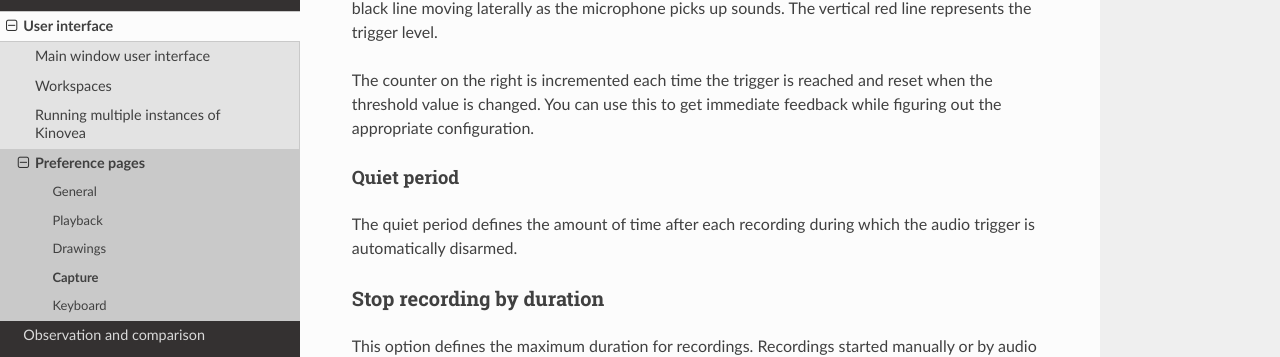
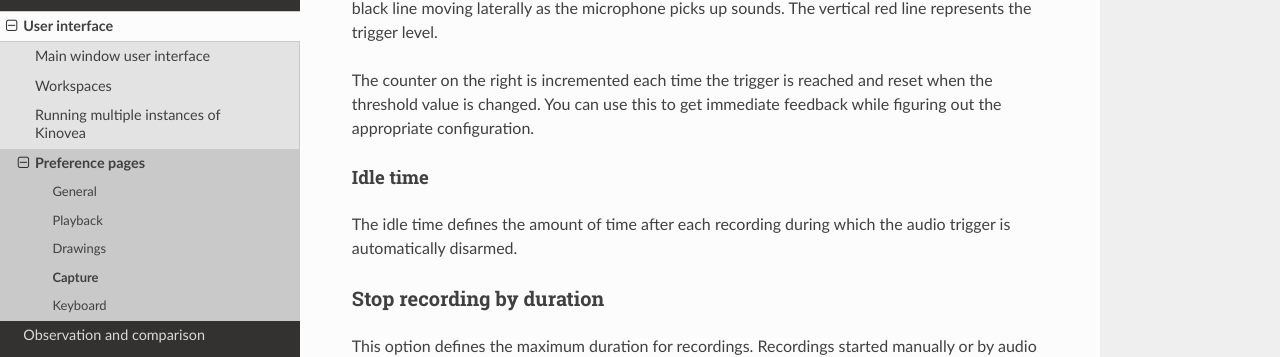
Before and after one commit to Kinovea/kinovea-docs, a Sphinx documentation site: the page built from source/userinterface/preferences/capture.rst, in a window 1280 px wide and 900 px high, scrolled down 9606 px. Shown: the part 95-452 px from the top of the window. Built offline with Sphinx 7.4.7 and the Read the Docs theme 2.0.0, drawn with Linux system fonts in a browser that asks for light colours.

Commit message:
Minor updates.

```diff
--- a/source/index.rst
+++ b/source/index.rst
@@ -1,5 +1,5 @@
 %%%%%%%%%%%%%%%%%%%%%%%%%%%%%%%%%%%%%%%%%%%%%%
-    Kinovea |release| user guide
+    Kinovea documentation
 %%%%%%%%%%%%%%%%%%%%%%%%%%%%%%%%%%%%%%%%%%%%%%
 
 Welcome to the official documentation of Kinovea.
@@ -48,7 +48,7 @@ Sections
 
     export/index
 
-- Other topics
+- Miscellaneous topics
     - Checking for updates.
     - Logs and reporting bugs.
     - Getting more help + communication channels.
--- a/source/measurement/guidelines.rst
+++ b/source/measurement/guidelines.rst
@@ -50,7 +50,7 @@ Use the largest possible image resolution to improve the precision of the digiti
 Use the zoom function
 *********************
 Use the zoom function in Kinovea to position the points more precisely.
-Kinovea use fractional pixel coordinates for calibration and measurements.
+Kinovea uses fractional pixel coordinates for calibration and measurements.
 
 Scene setup
 -----------
--- a/source/userinterface/preferences/capture.rst
+++ b/source/userinterface/preferences/capture.rst
@@ -230,10 +230,10 @@ You should see the black line moving laterally as the microphone picks up sounds
 The counter on the right is incremented each time the trigger is reached and reset when the threshold value is changed.
 You can use this to get immediate feedback while figuring out the appropriate configuration.
 
-Quiet period
+Idle time
 ^^^^^^^^^^^^
 
-The quiet period defines the amount of time after each recording during which the audio trigger is automatically disarmed.
+The idle time defines the amount of time after each recording during which the audio trigger is automatically disarmed.
 
 
 Stop recording by duration
--- a/source/userinterface/preferences/general.rst
+++ b/source/userinterface/preferences/general.rst
@@ -14,7 +14,8 @@ The following languages are supported: Arabic, Bulgarian, Catalan, Chinese, Czec
 Italian, Japanese, Korean, Lithuanian, Macedonian,
 Norwegian, Polish, Portuguese, Romanian, Russian, Serbian Latin, Serbian Cyrillic, Spanish, Swedish, Turkish.
 
-The translations are contributed by the community. If you would like to contribute a translation please get in touch with the project.
+The translations are contributed by the community.
+If you would like to contribute please check the translation project at [Weblate](https://hosted.weblate.org/engage/kinovea/).
 
 Number of files in history
 **************************
```
